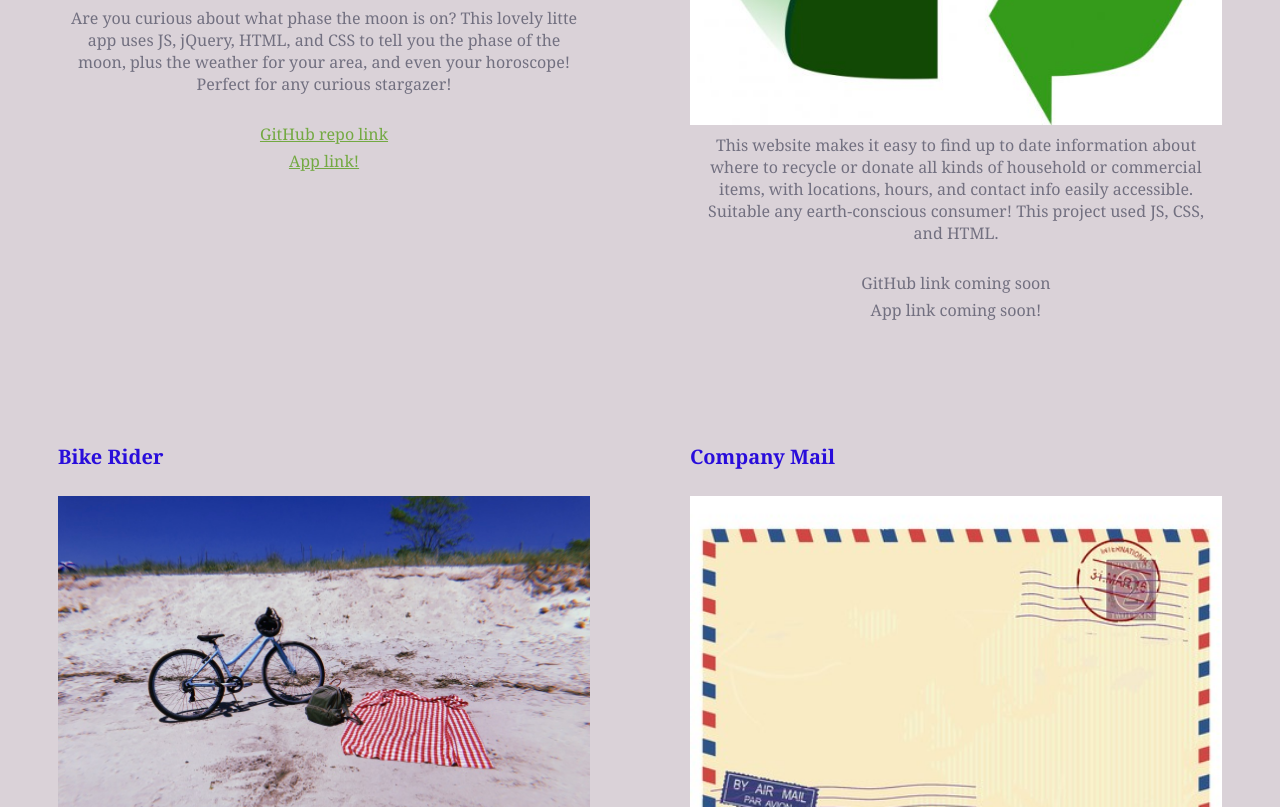
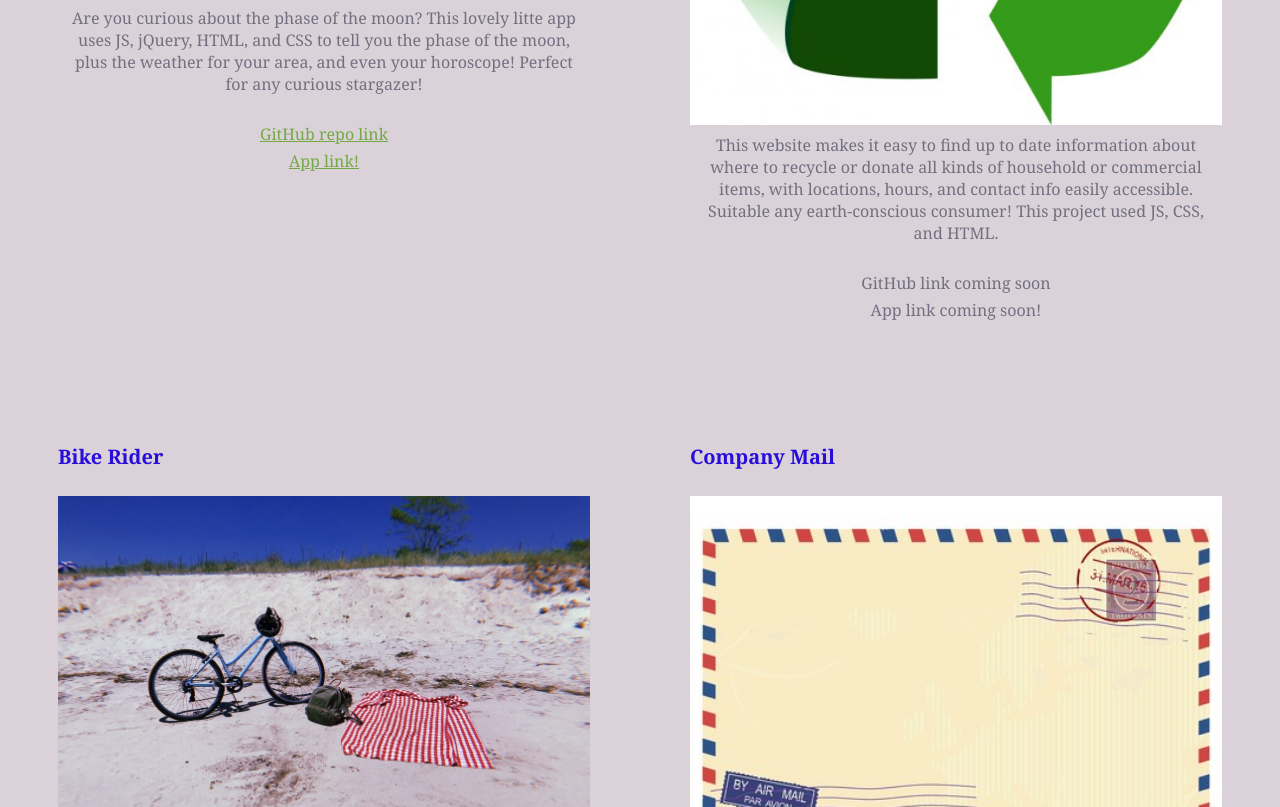
Before and after one commit to theresa-piazza/portfolio2, a plain HTML site: page index.html in a window 1280 px wide. Shown: the part 1736-2543 px from the top of the page. Drawn offline with Linux system fonts and the light colour scheme; a script that the page names is missing.

Commit message:
Update index.html

```diff
--- a/index.html
+++ b/index.html
@@ -61,7 +61,7 @@
          <div class="item">
           <h4>moon.full</h4>
           <img src="moonfull.jpg" alt="screenshot of moon app">
-          <p>Are you curious about what phase the moon is on? This lovely litte app uses JS, jQuery, HTML, and CSS to tell you the phase of the moon, plus the weather for your area, and even your horoscope! Perfect for any curious stargazer!</p><br>
+          <p>Are you curious about the phase of the moon? This lovely litte app uses JS, jQuery, HTML, and CSS to tell you the phase of the moon, plus the weather for your area, and even your horoscope! Perfect for any curious stargazer!</p><br>
           <p><a href="https://github.com/theresa-piazza/moon-full" target="_blank">GitHub repo link</a></p>
            <p><a href="https://theresa-piazza.github.io/moon-full/" target="_blank">App link!</a></p>
           </div>
```
